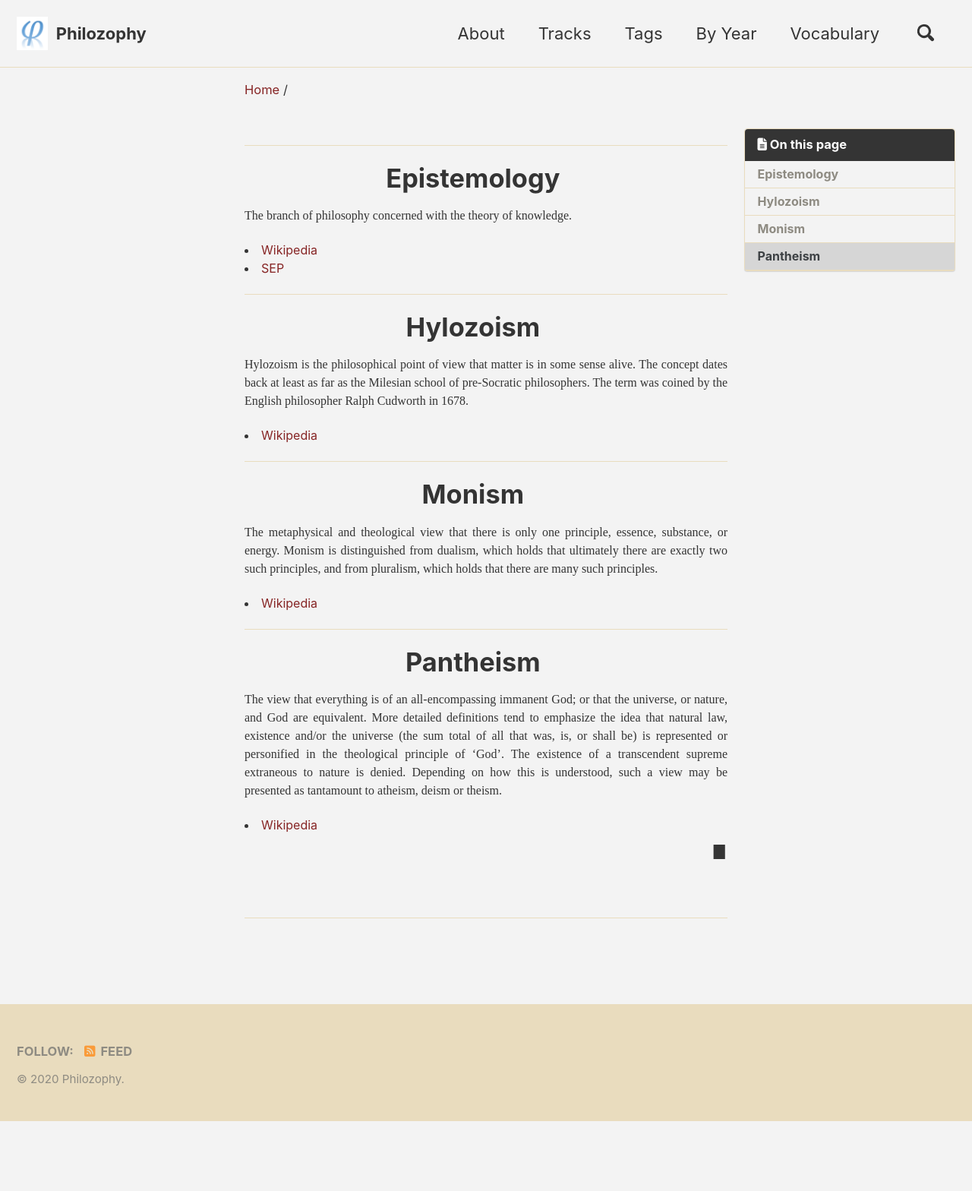
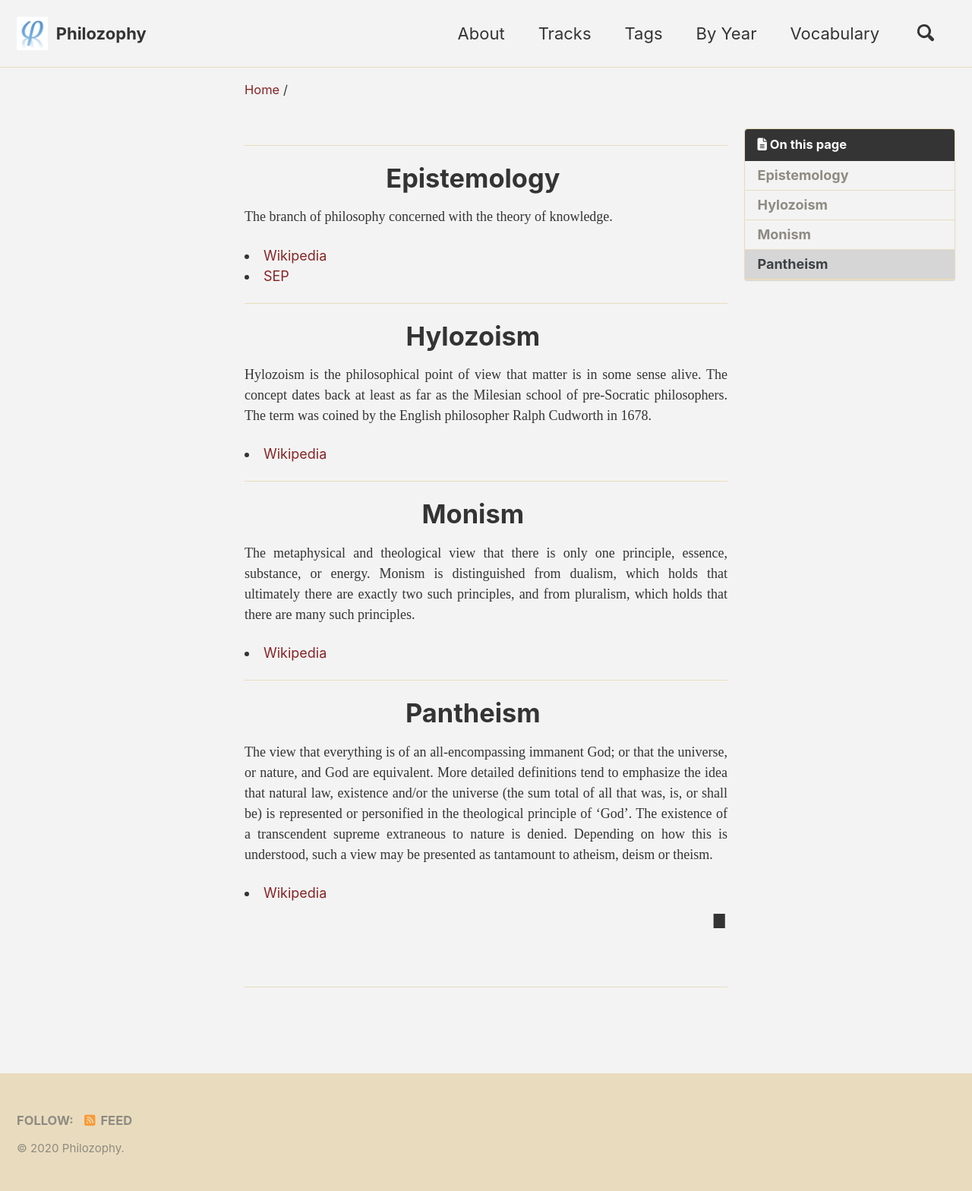
Before and after one commit to philozophy/philozophy.github.io, a Jekyll site: the page built from _pages/vocabulary.md, in a window 1280 px wide. Shown: the whole page at 76% size. Built offline with Jekyll 4.4.1, drawn with Linux system fonts in a browser that asks for light colours; cached includes are drawn as plain includes; nearby versions of some CDN libraries; before the commit the page ends 1476 px from its top, so only the background shows below that.

Commit message:
Adjusted font size

```diff
--- a/_layouts/home.html
+++ b/_layouts/home.html
@@ -23,7 +23,7 @@ layout: archive
         <style>
           p {
              font-family: "Hoefler Text";
-             font-size: 16px;
+             font-size: 18px;
              font-variant-ligatures: common-ligatures discretionary-ligatures historical-ligatures contextual;
              text-align: justify;
           }
--- a/_layouts/single.html
+++ b/_layouts/single.html
@@ -50,7 +50,7 @@ layout: default
         <style>
           p {
             font-family: "Hoefler Text";
-            font-size: 16px;
+            font-size: 18px;
             font-variant-ligatures: common-ligatures discretionary-ligatures historical-ligatures contextual;
             text-align: justify;
           }
--- a/_sass/minimal-mistakes/_page.scss
+++ b/_sass/minimal-mistakes/_page.scss
@@ -108,7 +108,7 @@ body {
   p,
   li,
   dl {
-    font-size: 16px;
+    font-size: 18px;
   }
 
   p:first-child:first-letter {
```
